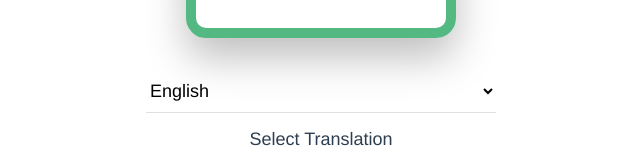
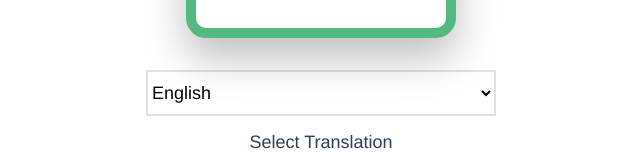
Before and after one commit to internap627/ForgingTest, a Vue app: page / in a window 1280 px wide. Shown: the part 536-702 px from the top of the page, without its empty margins (319-959 px from the left). Built offline with nearby package versions, Linux system fonts and the light colour scheme; no server answers.

Commit message:
select css

```diff
--- a/src/components/EthRate.vue
+++ b/src/components/EthRate.vue
@@ -124,12 +124,7 @@
 	font-size: 18px;
 	border-radius: 0;
 	border: none;
-	border-bottom: 1px solid rgba(0,0,0, 0.12);
-}
-
-.select-text:focus {
-	outline: none;
-	border-bottom: 1px solid rgba(0,0,0, 0);
+	border: 2px solid rgba(0,0,0, 0.12);
 }
 
 .translation {
```
